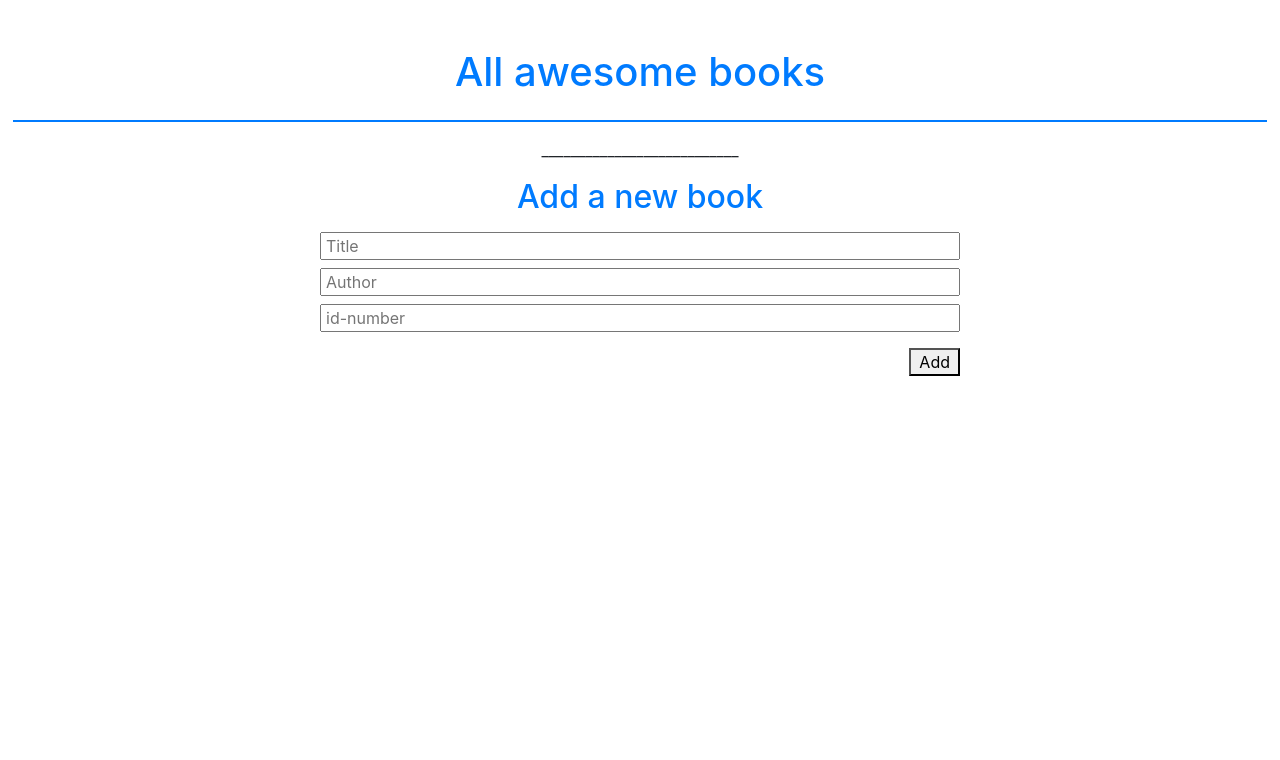
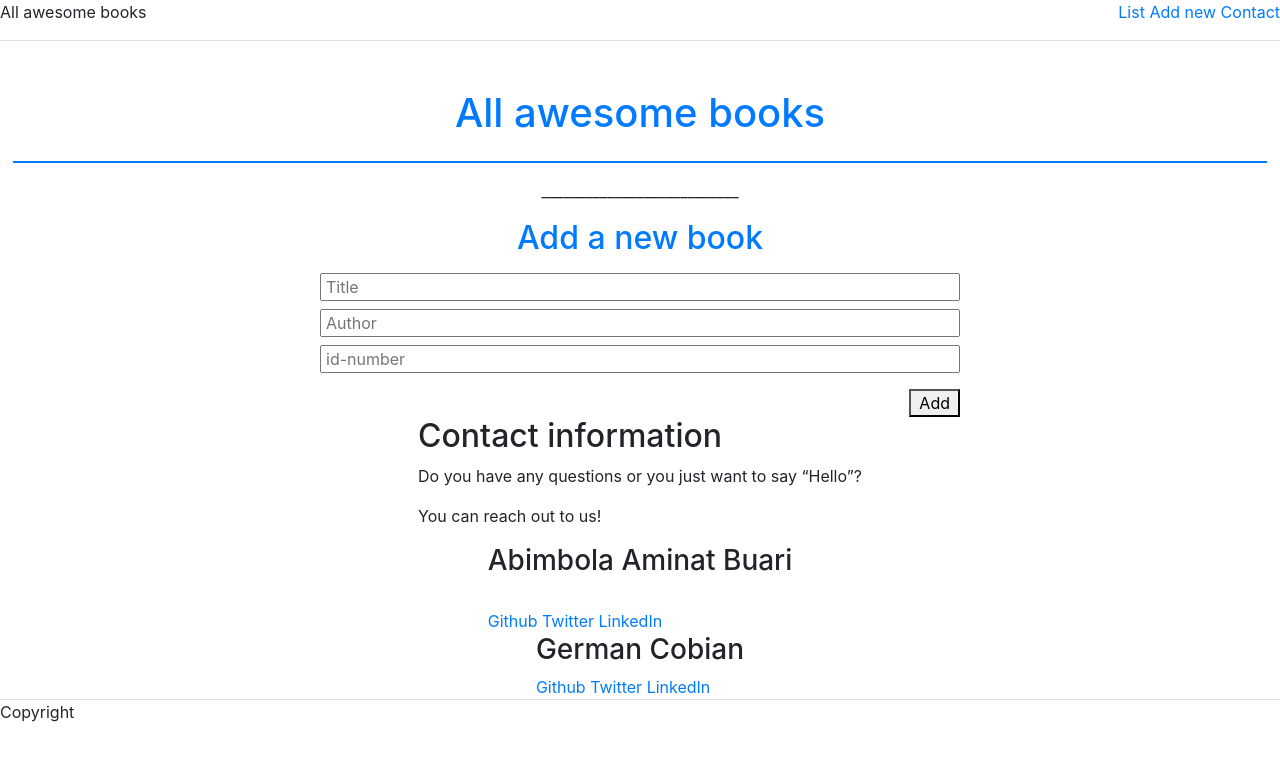
Before and after one commit to bimbolabuari/mv-awesome-books, a website: page index.html in a window 1280 px wide. Drawn offline with nearby package versions, Linux system fonts and the light colour scheme.

Commit message:
Create basic nav, foter and additional contact section

```diff
--- a/index.html
+++ b/index.html
@@ -8,6 +8,20 @@
     <link rel="stylesheet" href="styles.css">
   </head>
     <body>
+      <header>
+        <nav class="d-flex flex-row justify-content-between border-bottom">
+          <div>
+            <p>All awesome books</p>
+          </div>
+
+          <div>
+            <a href="#" id="list">List</a>
+            <a href="#" id="add-new">Add new</a>
+            <a href="#" id="contact">Contact</a>
+          </div>
+        </nav>
+      </header>
+
         <h1 class="text-center text-primary pt-5 pb-3">All awesome books</h1>
         <section id="collection" class="d-flex justify-content-center m-auto w-100">
           <ul id= 'book-collection' class="d-flex flex-column border border-5 border-primary"></ul>
@@ -26,6 +40,38 @@
            </form>
         </section>
         </div>
+
+        <div class="d-flex flex-column align-items-center">
+
+          <div>
+            <h2>Contact information</h2>
+            <p>Do you have any questions or you just want to say “Hello”?</p>
+            <p>You can reach out to us!</p>
+          </div>
+
+          <div>
+            <h3>Abimbola Aminat Buari</h3><br>
+            <a href="https://github.com/bimbolabuari">Github</a>
+            <a href=">https://twitter.com/bimbolabuari">Twitter</a>
+            <a href="https://linkedin.com/in/bimbolabuari">LinkedIn</a>
+          </div>
+
+          <div>
+            <h3>German Cobian</h3>
+            <a href="https://github.com/German-Cobian">Github</a>
+            <a href="https://twitter.com/GermanCobian1">Twitter</a>
+            <a href="https://www.linkedin.com/in/german-cobian">LinkedIn</a>
+          </div>
+
+        </div>
+
+
+        <footer>
+          <div class="d-flex flex-row justify-content-start border-top">
+            <p>Copyright</p>
+          </div>
+        </footer>
+
         <script src="index.js"></script>
     </body>
     </html>
```
